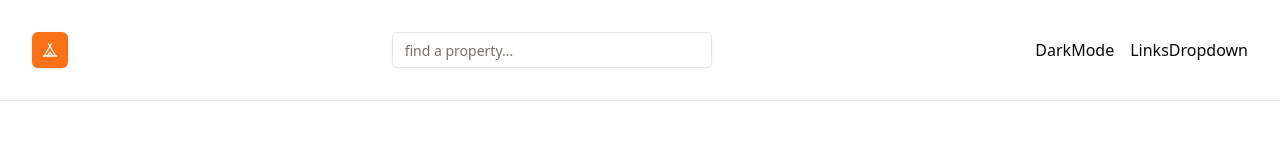
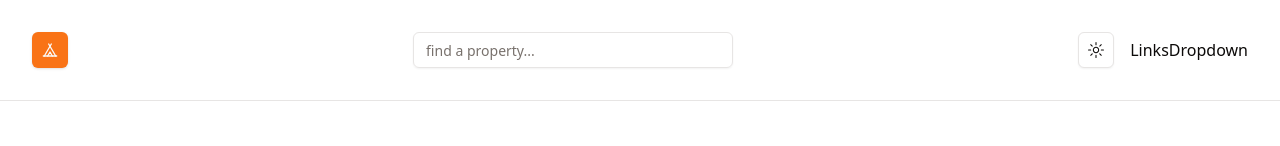
Before and after one commit to crudalex/home-away, a Next.js app: page / in a window 1280 px wide. Shown: the top 146 px of the page. Built offline with nearby package versions, Linux system fonts and the light colour scheme.

Commit message:
Setup Dark Mode with Shadcn/ui

```diff
--- a/app/layout.tsx
+++ b/app/layout.tsx
@@ -2,6 +2,8 @@
 import localFont from "next/font/local";
 import "./globals.css";
 import Navbar from "@/components/navbar/Navbar";
+import { Provider } from "@radix-ui/react-toast";
+import Providers from "./providers";
 
 const geistSans = localFont({
   src: "./fonts/GeistVF.woff",
@@ -25,14 +27,17 @@
   children: React.ReactNode;
 }>) {
   return (
-    <html lang="en">
+    <html lang="en" suppressContentEditableWarning>
       <body className={`${geistSans.variable} ${geistMono.variable} antialiased`} >
-        <Navbar />
-        {/* Navbar is also a container.
-        Meaning both Narbar and main content
-        have the same width and the same
-        horizontally centered behaviour */}
-        <main className="container py-10"> {children} </main>
+        <Providers>
+
+          <Navbar />
+          {/* Navbar is also a container.
+          Meaning both Navbar and main content
+          have the same width and the same
+          horizontally centered behaviour */}
+          <main className="container py-10"> {children} </main>
+        </Providers>
       </body>
     </html>
   );
--- /dev/null
+++ b/app/providers.tsx
@@ -0,0 +1,14 @@
+'use client'
+import React from 'react'
+
+import { ThemeProvider } from '@/components/theme-providers'
+
+function Providers({ children }: { children: React.ReactNode }) {
+    return <>
+        <ThemeProvider attribute='class' defaultTheme='system' enableSystem disableTransitionOnChange >
+            {children}
+        </ThemeProvider>
+    </>
+}
+
+export default Providers
--- a/components/navbar/DarkMode.tsx
+++ b/components/navbar/DarkMode.tsx
@@ -1,9 +1,41 @@
-import React from 'react'
+"use client"
 
-function DarkMode() {
+import * as React from "react"
+import { MoonIcon, SunIcon } from "@radix-ui/react-icons"
+import { useTheme } from "next-themes"
+
+import { Button } from "@/components/ui/button"
+import {
+    DropdownMenu,
+    DropdownMenuContent,
+    DropdownMenuItem,
+    DropdownMenuTrigger,
+} from "@/components/ui/dropdown-menu"
+
+// export function ModeToggle() {
+export default function ModeToggle() {
+    const { setTheme } = useTheme()
+
     return (
-        <div>DarkMode</div>
+        <DropdownMenu>
+            <DropdownMenuTrigger asChild>
+                <Button variant="outline" size="icon">
+                    <SunIcon className="h-[1.2rem] w-[1.2rem] rotate-0 scale-100 transition-all dark:-rotate-90 dark:scale-0" />
+                    <MoonIcon className="absolute h-[1.2rem] w-[1.2rem] rotate-90 scale-0 transition-all dark:rotate-0 dark:scale-100" />
+                    <span className="sr-only">Toggle theme</span>
+                </Button>
+            </DropdownMenuTrigger>
+            <DropdownMenuContent align="end">
+                <DropdownMenuItem onClick={() => setTheme("light")}>
+                    Light
+                </DropdownMenuItem>
+                <DropdownMenuItem onClick={() => setTheme("dark")}>
+                    Dark
+                </DropdownMenuItem>
+                <DropdownMenuItem onClick={() => setTheme("system")}>
+                    System
+                </DropdownMenuItem>
+            </DropdownMenuContent>
+        </DropdownMenu>
     )
 }
-
-export default DarkMode
--- /dev/null
+++ b/components/theme-providers.tsx
@@ -0,0 +1,9 @@
+"use client"
+
+import * as React from "react"
+import { ThemeProvider as NextThemesProvider } from "next-themes"
+import { type ThemeProviderProps } from "next-themes/dist/types"
+
+export function ThemeProvider({ children, ...props }: ThemeProviderProps) {
+    return <NextThemesProvider {...props} > {children} </NextThemesProvider>
+}
--- a/package.json
+++ b/package.json
@@ -24,6 +24,7 @@
     "date-fns": "^3.6.0",
     "lucide-react": "^0.453.0",
     "next": "^14.2.16",
+    "next-themes": "^0.3.0",
     "react": "^18.3.1",
     "react-day-picker": "^8.10.1",
     "react-dom": "^18.3.1",
```
Also changed, not shown: 1 other file (tests, documents, lock files or other folders).
